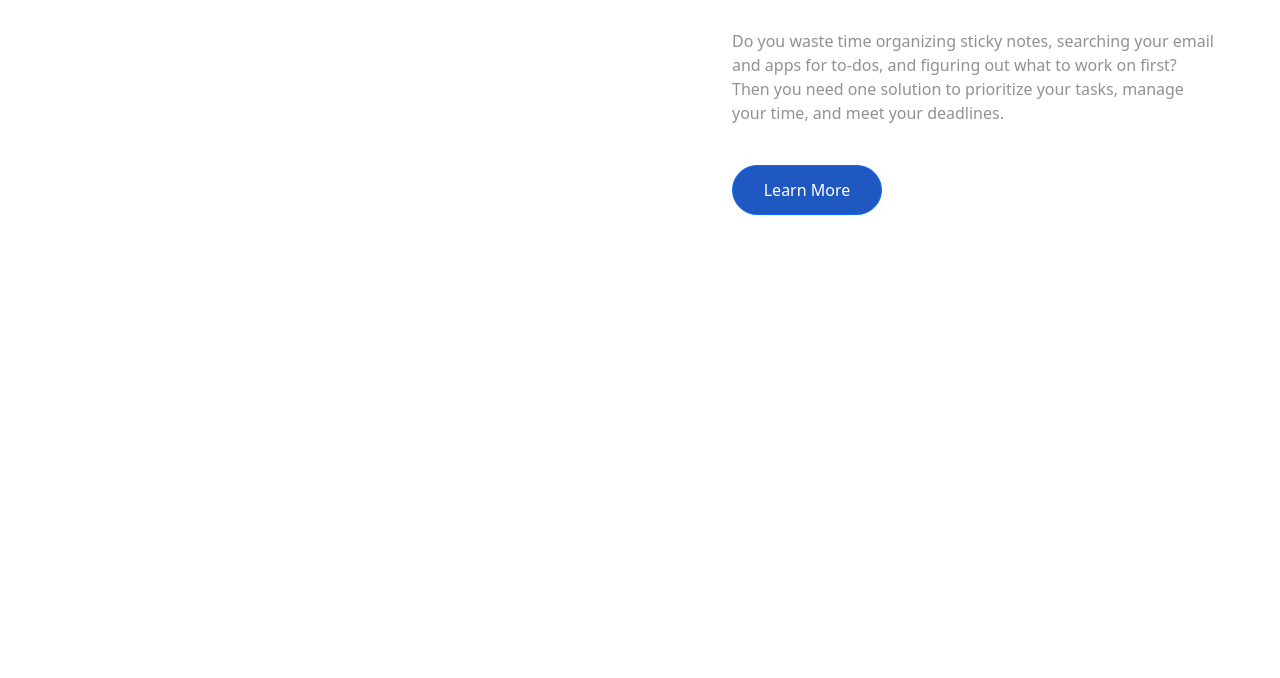
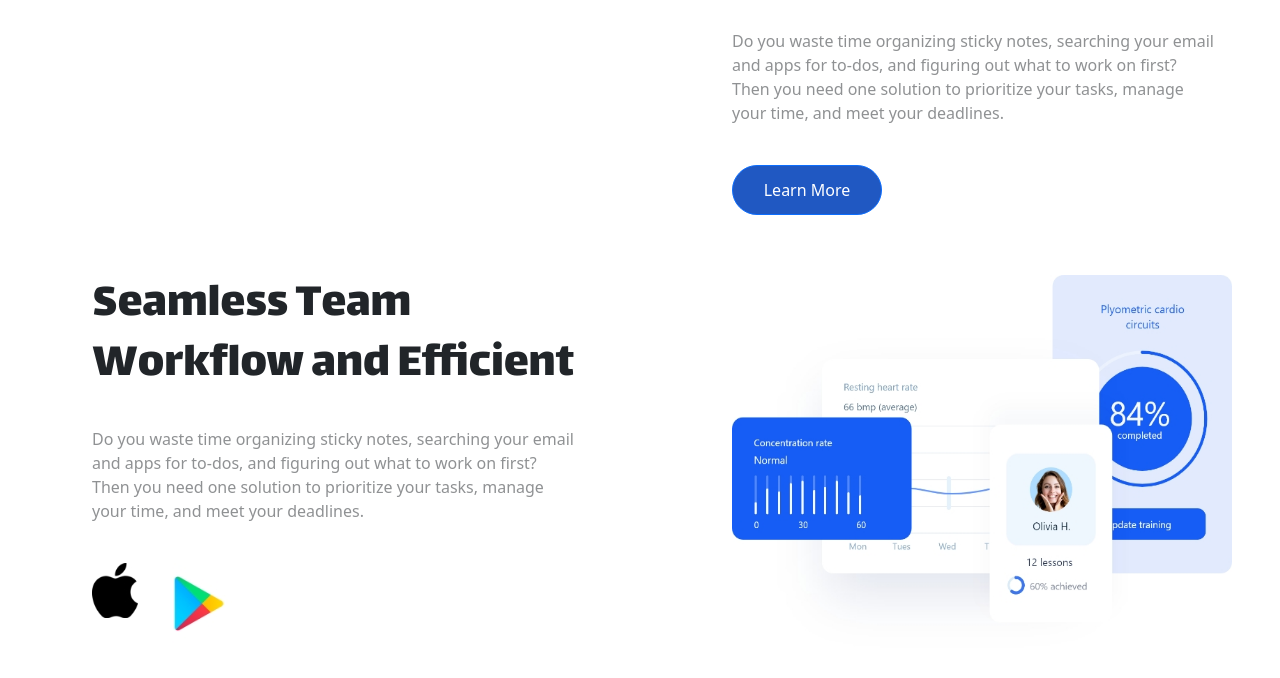
Before and after one commit to Pavanisr/task-management, a plain HTML site: page index.html in a window 1280 px wide. Shown: the part 1657-2335 px from the top of the page. Before the commit the page ends 1932 px from the top, so only its background shows below. Drawn offline with nearby package versions, Linux system fonts and the light colour scheme.

Commit message:
section 4 added

```diff
--- a/index.html
+++ b/index.html
@@ -70,6 +70,10 @@
     .img-class2{
         width: 500px;
         height: 300px;
+    }
+    .img-class3{
+        width: 500px;
+        height: 400px;
     }
  </style>
 
@@ -205,5 +209,39 @@
 
 
 
+      <section class="container-fluid mt-5 class-for-sec">
+        <div class="row">
+            <div class="col-md-6">
+                <h1 class="class-for-font" style="font-size: 50px;">Seamless Team<br> Workflow and Efficient</h1>
+                <br>
+                <p class="opacity-50">Do you waste time organizing sticky notes, searching your email <br>
+                    and apps for to-dos, and figuring out what to work on first? <br>
+                    Then you need one solution to prioritize your tasks, manage <br>
+                    your time, and meet your deadlines.</p>
+                    <br>
+
+
+                    <div class="d-flex">
+                        <div class="flex-shrink-0">
+                          <img src=".\images\Image 6.jpg" alt="no pic">
+                        </div>
+                        <div class="flex-shrink-0">
+                            <img src=".\images\Image 9.jpg" alt="no pic">
+                          </div>
+
+                      </div>
+
+
+
+
+
+
+            </div>
+            <div class="col-md-6"><img src=".\images\Image 7.jpg" alt="no pic" class="img-class3"></div>
+        </div>
+      </section>
+
+
+
 </body>
 </html>
```
